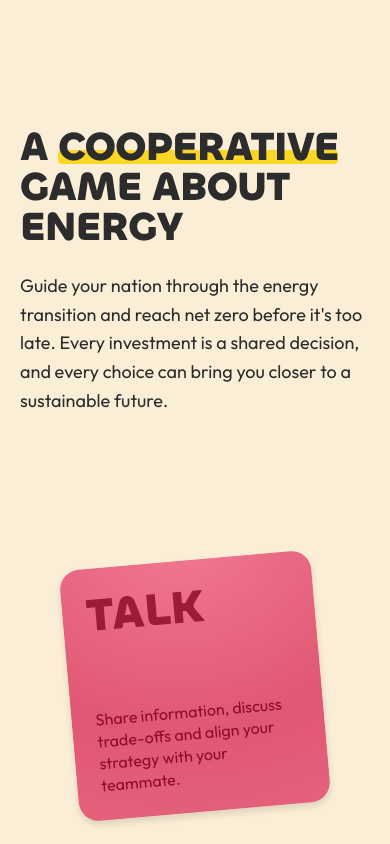
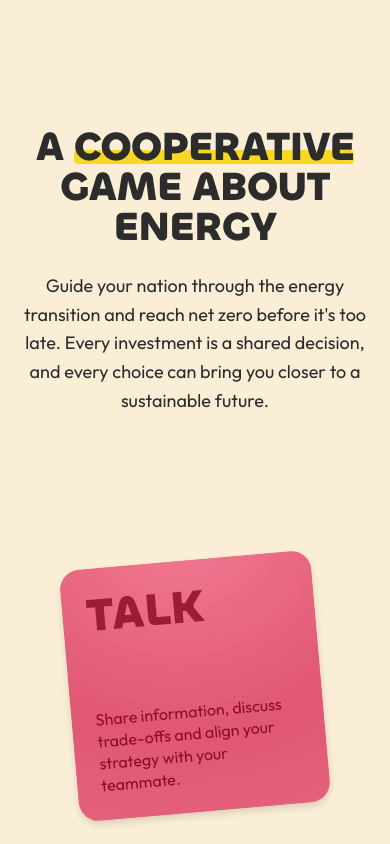
Before and after one commit to Marte0/keepitcool, a Next.js app: page / in a window 390 px wide. Shown: the part 920-1764 px from the top of the page. Built offline with nearby package versions, Linux system fonts and the light colour scheme.

Commit message:
Refine mobile spacing and update privacy contact

```diff
--- a/app/components/GameSection.js
+++ b/app/components/GameSection.js
@@ -28,7 +28,7 @@ export default function GameSection() {
           <div className="lg:grid lg:grid-cols-[minmax(0,530px)_1fr] lg:items-center lg:gap-12">
             <div
               id="how-it-works"
-              className="scroll-anchor-how-it-works max-w-[530px] lg:self-center"
+              className="scroll-anchor-how-it-works max-w-[530px] text-center lg:self-center lg:text-left"
             >
               <RevealOnScroll delay={0} className="lg:hidden">
                 <GameTitle />
--- a/app/globals.css
+++ b/app/globals.css
@@ -1018,7 +1018,7 @@ body {
 
 @media (max-width: 767px) {
   .testimonials-row {
-    gap: clamp(1.75rem, 1.25rem + 2vw, 2.25rem);
+    gap: 3.5rem;
   }
 
   .testimonials-stack .testimonial-card:not(:first-child) {
--- a/app/privacy/page.js
+++ b/app/privacy/page.js
@@ -124,7 +124,7 @@ export default function PrivacyPage() {
               <h2 id="contact-heading" className={headingClass}>
                 Contact
               </h2>
-              <p className={paragraphClass}>[RESPONSIBLE PERSON OR ORGANISATION]</p>
+              <p className={paragraphClass}>Marta Piatti</p>
               <p className="mt-2 font-body text-body">
                 <a href={`mailto:${SITE.email}`} className={emailClass}>
                   {SITE.email}
```
